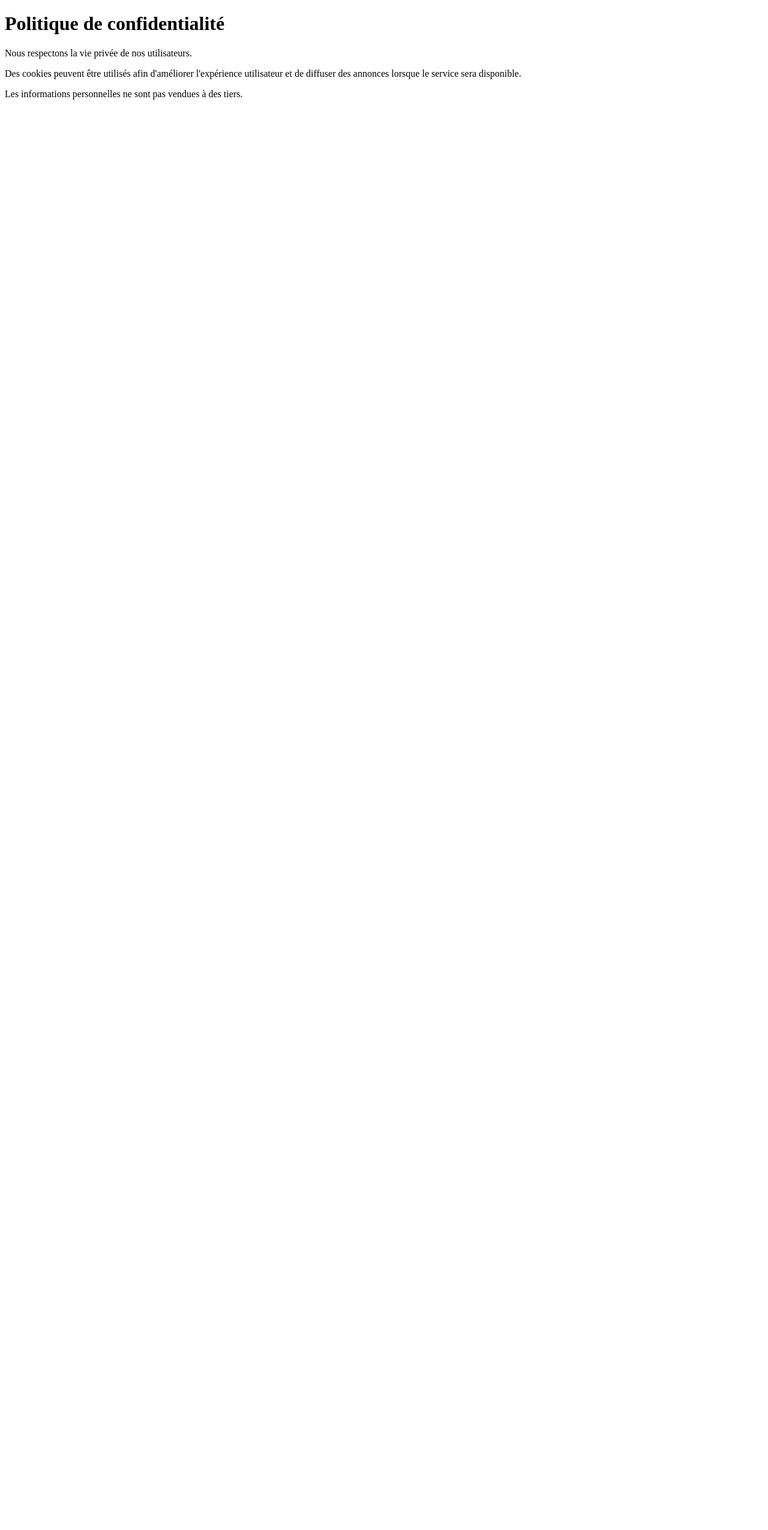
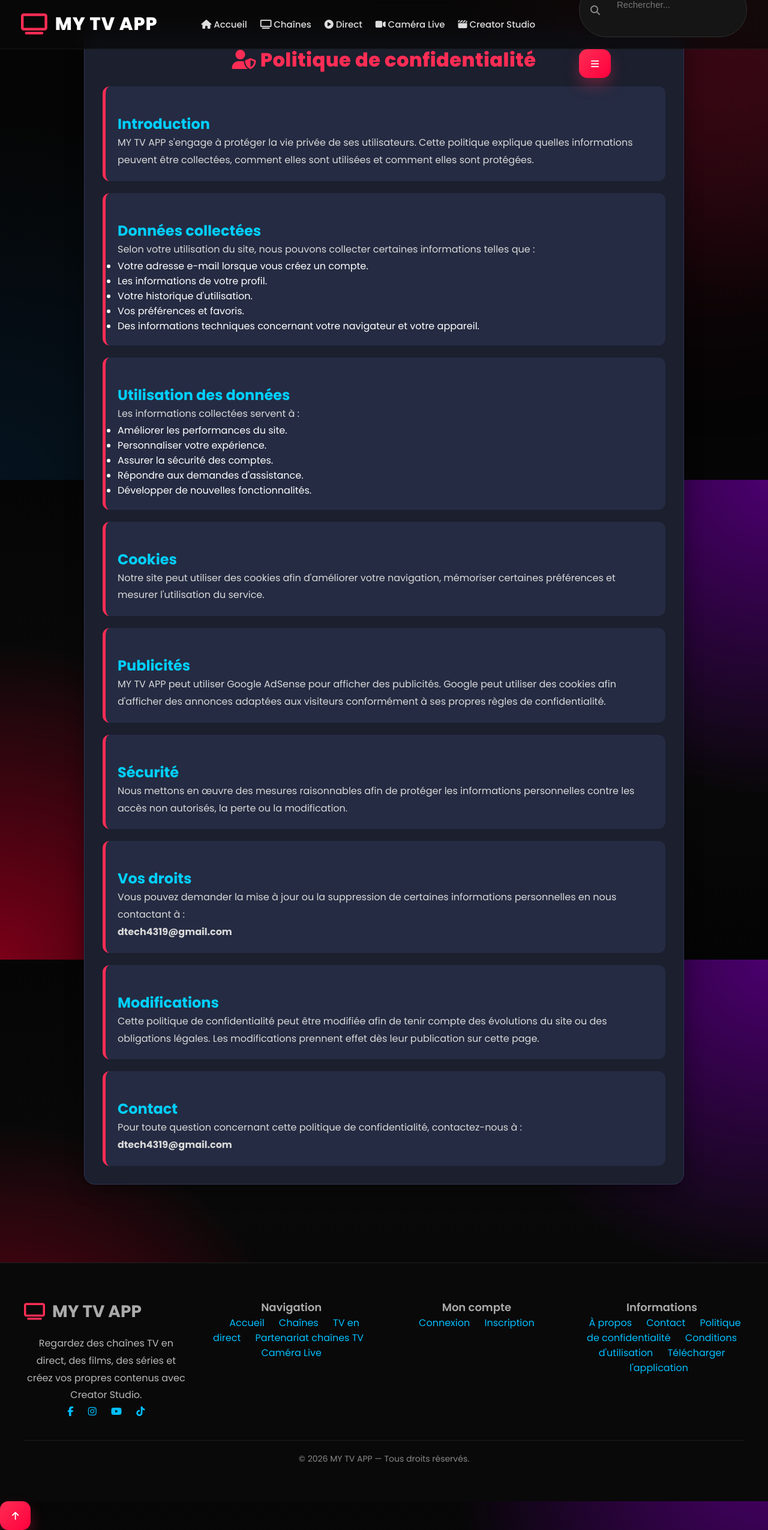
Before and after one commit to franckdetin-droid/NovaTv, a Flask app: page /privacy in a window 1280 px wide. Shown: the whole page at 60% size. Before the commit the page ends 166 px from the top, so only its background shows below. Run offline with Flask 3, Linux system fonts and the light colour scheme; some libraries are stand-ins or nearby versions.

Commit message:
Revise privacy policy with detailed sections
Updated privacy policy page to include detailed sections on data collection, usage, cookies, advertisements, security, user rights, modifications, and contact information.

```diff
--- a/templates/privacy.html
+++ b/templates/privacy.html
@@ -1,18 +1,137 @@
-<!DOCTYPE html>
-<html lang="fr">
-<head>
-<meta charset="UTF-8">
-<title>Politique de confidentialité</title>
-</head>
-<body>
+{% extends "base.html" %}
 
-<h1>Politique de confidentialité</h1>
+{% block title %}Politique de confidentialité - MY TV APP{% endblock %}
 
-<p>Nous respectons la vie privée de nos utilisateurs.</p>
+{% block content %}
 
-<p>Des cookies peuvent être utilisés afin d'améliorer l'expérience utilisateur et de diffuser des annonces lorsque le service sera disponible.</p>
+<div class="info-page">
 
-<p>Les informations personnelles ne sont pas vendues à des tiers.</p>
+<h1><i class="fas fa-user-shield"></i> Politique de confidentialité</h1>
 
-</body>
-</html>
+<div class="info-card">
+
+<h2>Introduction</h2>
+
+<p>
+MY TV APP s'engage à protéger la vie privée de ses utilisateurs.
+Cette politique explique quelles informations peuvent être collectées, comment elles sont utilisées et comment elles sont protégées.
+</p>
+
+</div>
+
+<div class="info-card">
+
+<h2>Données collectées</h2>
+
+<p>
+Selon votre utilisation du site, nous pouvons collecter certaines informations telles que :
+</p>
+
+<ul>
+
+<li>Votre adresse e-mail lorsque vous créez un compte.</li>
+
+<li>Les informations de votre profil.</li>
+
+<li>Votre historique d'utilisation.</li>
+
+<li>Vos préférences et favoris.</li>
+
+<li>Des informations techniques concernant votre navigateur et votre appareil.</li>
+
+</ul>
+
+</div>
+
+<div class="info-card">
+
+<h2>Utilisation des données</h2>
+
+<p>
+Les informations collectées servent à :
+</p>
+
+<ul>
+
+<li>Améliorer les performances du site.</li>
+
+<li>Personnaliser votre expérience.</li>
+
+<li>Assurer la sécurité des comptes.</li>
+
+<li>Répondre aux demandes d'assistance.</li>
+
+<li>Développer de nouvelles fonctionnalités.</li>
+
+</ul>
+
+</div>
+
+<div class="info-card">
+
+<h2>Cookies</h2>
+
+<p>
+Notre site peut utiliser des cookies afin d'améliorer votre navigation, mémoriser certaines préférences et mesurer l'utilisation du service.
+</p>
+
+</div>
+
+<div class="info-card">
+
+<h2>Publicités</h2>
+
+<p>
+MY TV APP peut utiliser Google AdSense pour afficher des publicités.
+Google peut utiliser des cookies afin d'afficher des annonces adaptées aux visiteurs conformément à ses propres règles de confidentialité.
+</p>
+
+</div>
+
+<div class="info-card">
+
+<h2>Sécurité</h2>
+
+<p>
+Nous mettons en œuvre des mesures raisonnables afin de protéger les informations personnelles contre les accès non autorisés, la perte ou la modification.
+</p>
+
+</div>
+
+<div class="info-card">
+
+<h2>Vos droits</h2>
+
+<p>
+Vous pouvez demander la mise à jour ou la suppression de certaines informations personnelles en nous contactant à :
+</p>
+
+<p><strong>dtech4319@gmail.com</strong></p>
+
+</div>
+
+<div class="info-card">
+
+<h2>Modifications</h2>
+
+<p>
+Cette politique de confidentialité peut être modifiée afin de tenir compte des évolutions du site ou des obligations légales.
+Les modifications prennent effet dès leur publication sur cette page.
+</p>
+
+</div>
+
+<div class="info-card">
+
+<h2>Contact</h2>
+
+<p>
+Pour toute question concernant cette politique de confidentialité, contactez-nous à :</p>
+
+<p><strong>dtech4319@gmail.com</strong></p>
+
+</div>
+
+</div>
+
+{% endblock %}
```
